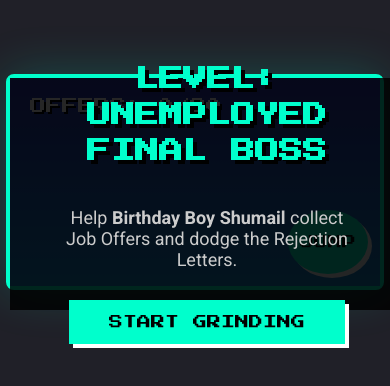
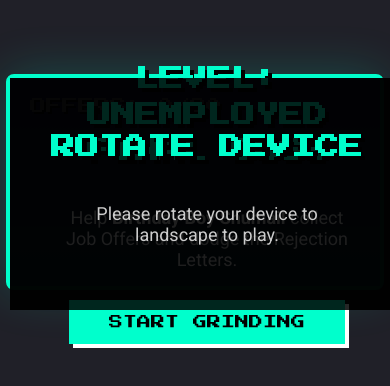
Before and after one commit to itsjedihere-stack/shumailragebait, a plain HTML site: page index.html in a window 390 px wide. Shown: the part 240-626 px from the top of the page. Drawn offline with Linux system fonts and the light colour scheme; files whose address does not match are found by name.

Commit message:
Add files via upload

```diff
--- a/index.html
+++ b/index.html
@@ -42,29 +42,7 @@
             touch-action: none;
         }
 
-        .jump-btn {
-            display: none;
-            position: absolute;
-            bottom: 12px;
-            right: 12px;
-            width: 64px;
-            height: 64px;
-            border-radius: 50%;
-            font-size: 13px;
-            padding: 0;
-            align-items: center;
-            justify-content: center;
-            background: var(--accent);
-            color: #000;
-            border: none;
-            box-shadow: 4px 4px 0px #fff;
-            opacity: 0.95;
-            z-index: 6;
-            touch-action: none;
-        }
-
         @media (max-width: 600px) {
-            .jump-btn { display: flex; }
             #hud { font-size: 14px; top: 8px; left: 8px; }
             .ui-layer { padding: 12px; }
         }
@@ -150,6 +128,11 @@
             <div style="display:flex;gap:12px;flex-direction:column;align-items:center;">
                 <button class="btn" id="startBtn">START GRINDING</button>
             </div>
+        </div>
+
+        <div id="rotateNotice" class="ui-layer hidden">
+            <h1>Rotate Device</h1>
+            <p>Please rotate your device to landscape to play.</p>
         </div>
 
         <div id="gameOverScreen" class="ui-layer hidden">
@@ -277,20 +260,29 @@
                 game.start();
             });
 
-            // initial canvas sizing and wire resize
+            // initial canvas sizing and wire resize + orientation check
             fitCanvas();
-            window.addEventListener('resize', fitCanvas);
-
-            // create a mobile jump button (visible on narrow screens)
-            const jumpBtn = document.createElement('button');
-            jumpBtn.className = 'btn jump-btn';
-            jumpBtn.id = 'jumpBtn';
-            jumpBtn.innerText = 'JUMP';
-            jumpBtn.addEventListener('pointerdown', e => { e.preventDefault(); keys.space = true; unlockAudio(); });
-            jumpBtn.addEventListener('pointerup', e => { e.preventDefault(); keys.space = false; });
-            jumpBtn.addEventListener('pointercancel', () => { keys.space = false; });
-            const gc = document.getElementById('game-container');
-            if (gc) gc.appendChild(jumpBtn);
+            function checkOrientation() {
+                const rotateEl = document.getElementById('rotateNotice');
+                if (window.innerWidth < window.innerHeight) {
+                    // portrait — ask user to rotate and pause game if running
+                    if (rotateEl) rotateEl.classList.remove('hidden');
+                    if (typeof game !== 'undefined' && game && game.isRunning) {
+                        game._wasRunning = true;
+                        game.isRunning = false;
+                    }
+                } else {
+                    if (rotateEl) rotateEl.classList.add('hidden');
+                    fitCanvas();
+                    if (typeof game !== 'undefined' && game && game._wasRunning) {
+                        game.isRunning = true;
+                        game._wasRunning = false;
+                        requestAnimationFrame(animate);
+                    }
+                }
+            }
+            checkOrientation();
+            window.addEventListener('resize', () => { fitCanvas(); checkOrientation(); });
         });
 
         // --- CLASSES ---
```
